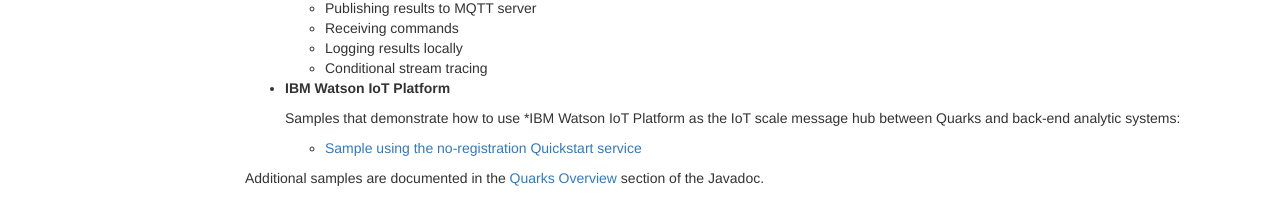
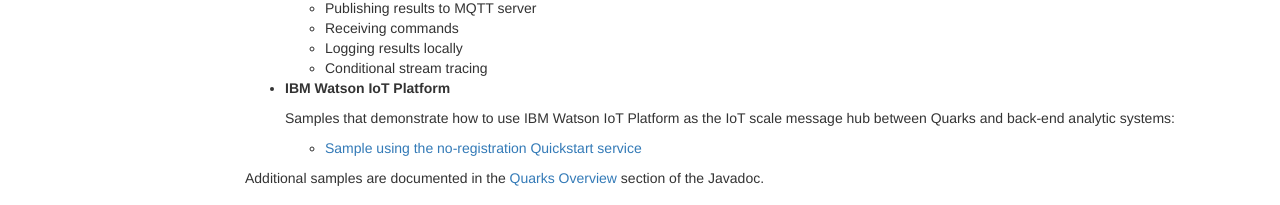
Before and after one commit to quarks-edge/quarks.documentation, a Jekyll site: the page built from docs/quarks/samples.md, in a window 1280 px wide and 1071 px high. Shown: the part 863-1068 px from the top of the window. Built offline with Jekyll 4.4.1, drawn with Linux system fonts in a browser that asks for light colours; nearby versions of some CDN libraries.

Commit message:
Remove extra '*'

```diff
--- a/docs/quarks/samples.md
+++ b/docs/quarks/samples.md
@@ -51,7 +51,7 @@
 
 * **IBM Watson IoT Platform**
 
-   Samples that demonstrate how to use *IBM Watson IoT Platform as the IoT scale message hub between Quarks and back-end analytic systems:
+   Samples that demonstrate how to use IBM Watson IoT Platform as the IoT scale message hub between Quarks and back-end analytic systems:
 
    * [Sample using the no-registration Quickstart service](../iotf/quickstart)
 
```
